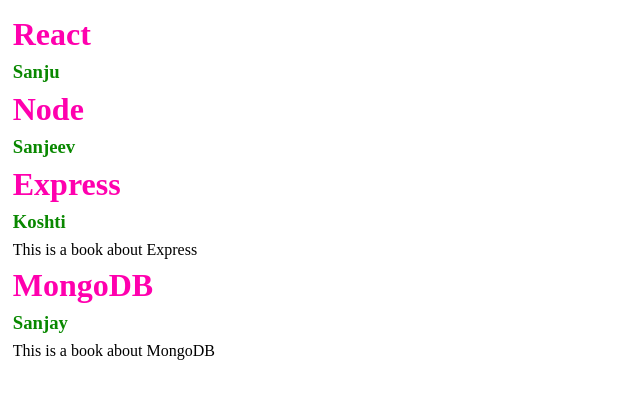
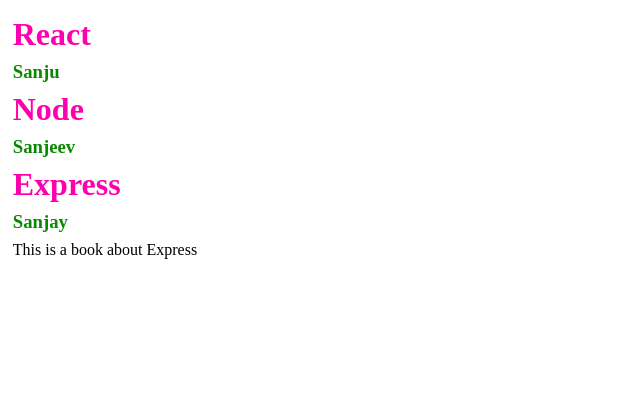
Before and after one commit to sanjeevkoshti/React-Learning, a React (Vite) app: page / in a window 1280 px wide. Shown: the top 398 px of the page, without its empty margins (0-640 px from the left). Built offline with nearby package versions, Linux system fonts and the light colour scheme.

Commit message:
individual props

```diff
--- a/src/App.jsx
+++ b/src/App.jsx
@@ -1,22 +1,50 @@
 import react from 'react'
 import './App.css'
+
+//individual props
+const book1 = {
+  name: "React",
+  author: "Sanju"
+}
+const book2 = {
+  name: "Node",
+  author: "Sanjeev"
+}
+const book3 = {
+  name: "Express",
+  author: "Sanjay"
+}
 
 function App() {
   return (
     <>
-       <Book name="React" author="Sanju"/>
-       <Book name="Node" author="Sanjeev"/>
+       <Book name={book1.name} author={book1.author}/>
+       <Book name={book2.name} author={book2.author}/>
 
        {/* children props */}
-       <Book name="Express" author="Koshti">
+       <Book name={book3.name} author={book3.author}>
         <p>This is a book about Express</p>
-       </Book>
-       <Book name="MongoDB" author="Sanjay">
-        <p>This is a book about MongoDB</p>
        </Book>
     </>
   )
 }
+
+// function App() {
+//   return (
+//     <>
+//        <Book name="React" author="Sanju"/>
+//        <Book name="Node" author="Sanjeev"/>
+
+//        {/* children props */}
+//        <Book name="Express" author="Koshti">
+//         <p>This is a book about Express</p>
+//        </Book>
+//        <Book name="MongoDB" author="Sanjay">
+//         <p>This is a book about MongoDB</p>
+//        </Book>
+//     </>
+//   )
+// }
 function Book(props) {
   return (
     <>
```
